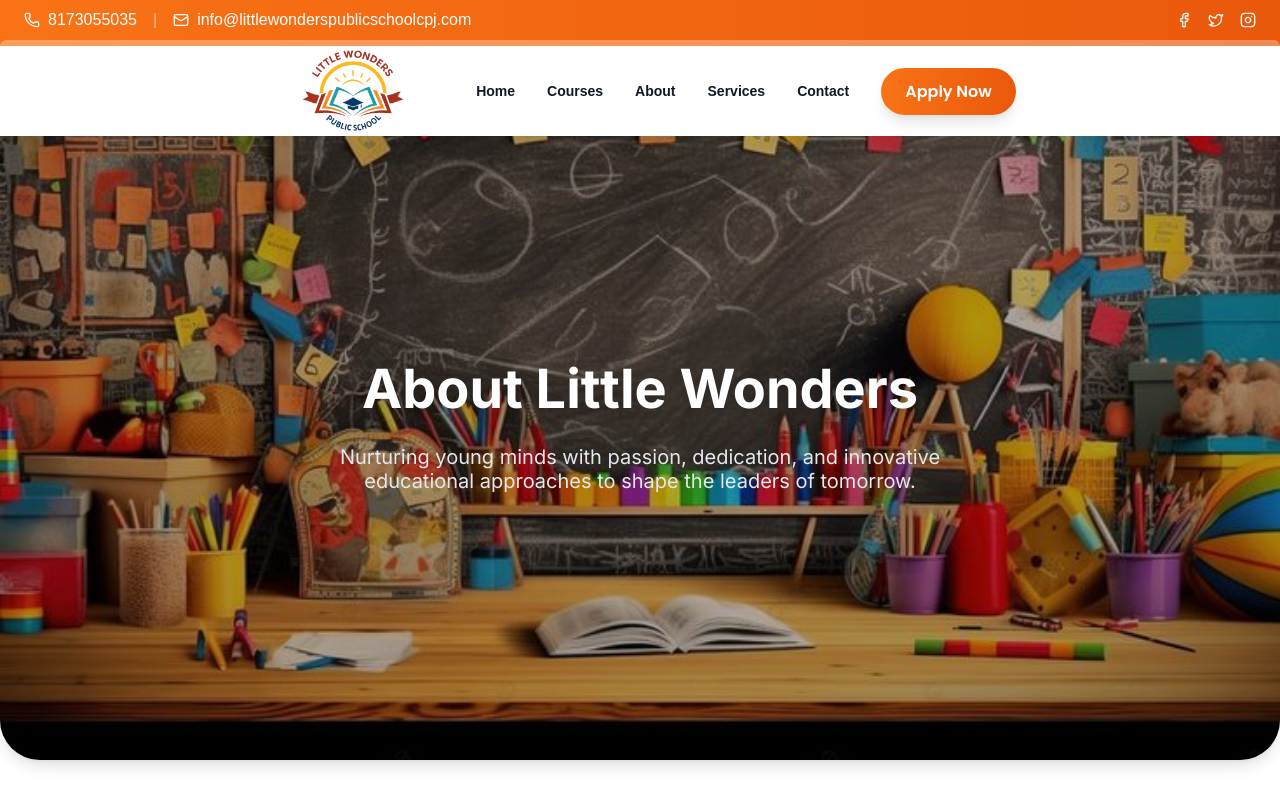
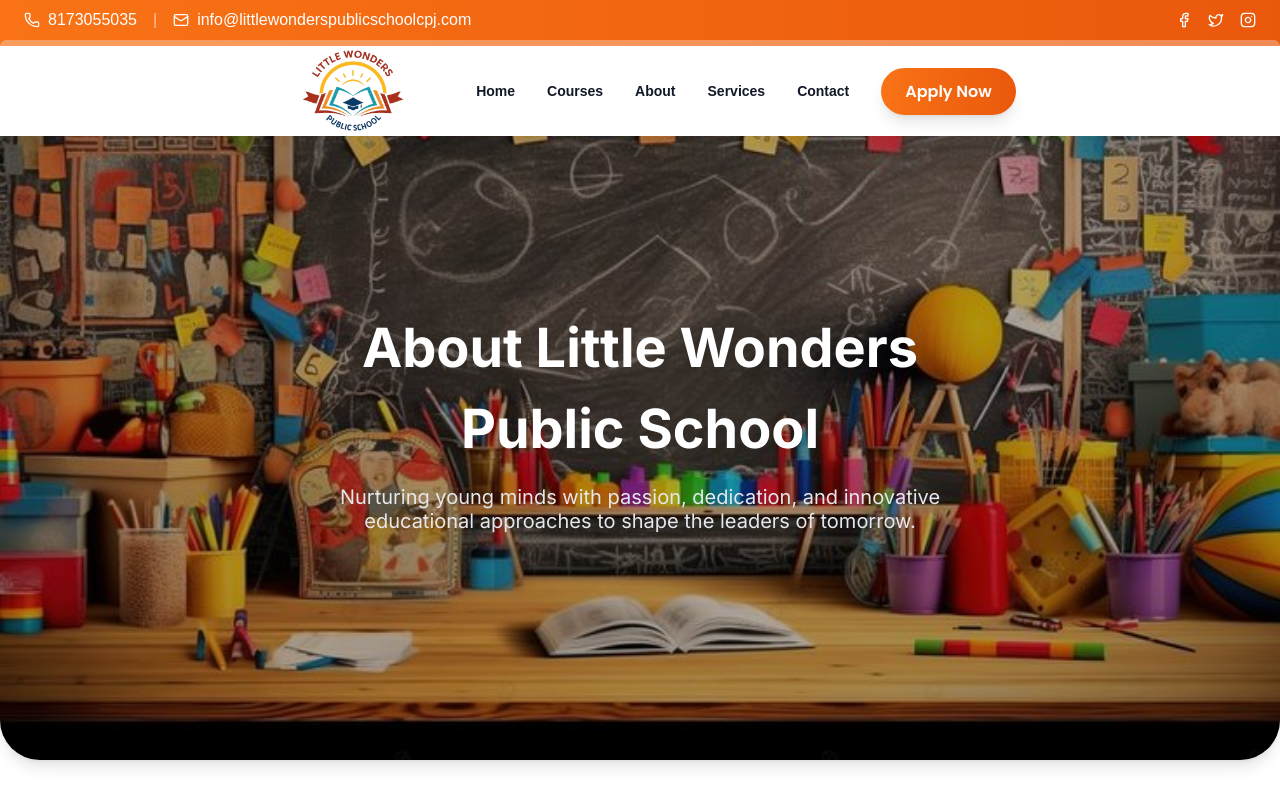
Before and after one commit to codearvind07/school, a Next.js app: page /about in a window 1280 px wide. Shown: the top 800 px of the page. Built offline with nearby package versions, Linux system fonts and the light colour scheme.

Commit message:
Added full project

```diff
--- a/package.json
+++ b/package.json
@@ -1,5 +1,5 @@
 {
-  "name": "EduBright Platform",
+  "name": "Little Wonders Public School",
   "version": "0.1.0",
   "private": true,
   "rocketCritical": {
--- a/src/app/about/page.tsx
+++ b/src/app/about/page.tsx
@@ -28,7 +28,7 @@ export default function AboutPage() {
 
           <div className="relative z-10 flex flex-col items-center justify-center h-full text-center px-4">
             <h1 className="text-3xl sm:text-4xl md:text-5xl lg:text-6xl font-bold text-white drop-shadow-xl">
-              About Little Wonders
+              About Little Wonders <br />Public School
             </h1>
 
             <p className="mt-4 text-sm sm:text-base md:text-lg text-gray-200 max-w-2xl">
--- a/src/app/contact/page.tsx
+++ b/src/app/contact/page.tsx
@@ -142,7 +142,7 @@ export default function ContactPage() {
 
 
           {/*            OPTIMIZED MAP SECTION                 */}
-          {/* ================================================= */}
+
           <div className="mb-16 sm:mb-20 md:mb-24">
             <div className="text-center mb-8 sm:mb-12 md:mb-14">
               <span className="text-blue-600 text-xs sm:text-sm tracking-wider font-semibold">
@@ -179,7 +179,7 @@ export default function ContactPage() {
 
 
           {/*        OPTIMIZED SUPPORT CARDS SECTION           */}
-          {/* ================================================= */}
+
           <div>
             <div className="text-center mb-8 sm:mb-12 md:mb-14">
               <span className="text-blue-600 text-xs sm:text-sm tracking-wider font-semibold">
@@ -217,7 +217,7 @@ export default function ContactPage() {
             </div>
           </div>
  {/*        OPTIMIZED BANNER SECTION                  */}
-          {/* ================================================= */}
+
           <div className="mt-12 sm:mt-16 md:mt-20 lg:mt-24 bg-gradient-to-r from-blue-600 via-blue-700 to-indigo-700 rounded-xl sm:rounded-2xl md:rounded-3xl p-6 sm:p-8 md:p-10 text-center text-white shadow-lg">
             <h3 className="text-xl sm:text-2xl md:text-3xl font-bold mb-2">Quick Response Guaranteed</h3>
             <p className="text-blue-100 text-sm sm:text-base">
--- a/src/app/layout.tsx
+++ b/src/app/layout.tsx
@@ -130,7 +130,7 @@ export default function RootLayout({
         <script type="application/ld+json" dangerouslySetInnerHTML={{ __html: JSON.stringify(jsonLd) }} />
         {children}
 
-        <script type="module" src="https://static.rocket.new/rocket-web.js?_cfg=https%3A%2F%2Fedubright9442back.builtwithrocket.new&_be=https%3A%2F%2Fapplication.rocket.new&_v=0.1.9" />
+        <script type="module" src="https://static.rocket.new/rocket-web.js?_cfg=https%3A%2F%2FLittle Wonders Public School9442back.builtwithrocket.new&_be=https%3A%2F%2Fapplication.rocket.new&_v=0.1.9" />
         <script type="module" src="https://static.rocket.new/rocket-shot.js?v=0.0.1" />
       </body>
     </html>
```
Also changed, not shown: 1 other file (tests, documents, lock files or other folders).
